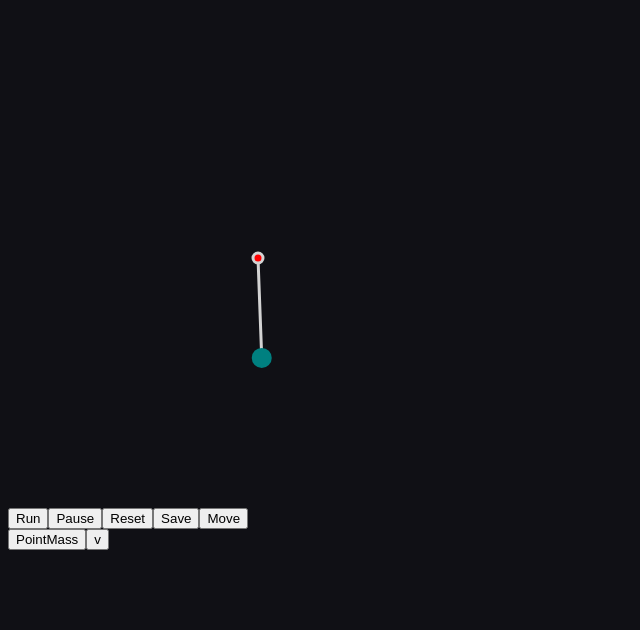
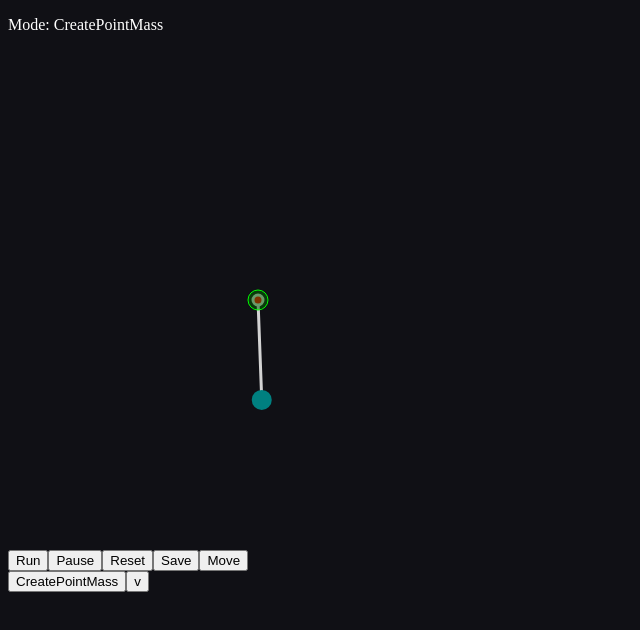
Before and after one commit to sokmontrey/dynamical-js, a React (Vite) app: page / in a window 1280 px wide. Shown: the top 630 px of the page, without its empty margins (0-640 px from the left). Built offline with nearby package versions, Linux system fonts and the light colour scheme.

Commit message:
refactor mode switching mechanism
- Add observer for listening to mode changes
- Use a more general enum for mode type
- Add a simple mode indicator in App.tsx

```diff
--- a/src/App.tsx
+++ b/src/App.tsx
@@ -1,12 +1,13 @@
 import {useEffect, useState} from "react";
 import Editor from "./core/Editor.ts";
 import Vec2 from "./utils/Vector.ts";
-import {CreateMode} from "./mode/ModeManager.ts";
 import SelectButton from "./ui-components/SelectButton.tsx";
+import {ModeType} from "./mode/ModeManager.ts";
 import {PhysicBodyType} from "./core-physic/PhysicBody.ts";
 import PhysicBodyState from "./core/PhysicBodyState.ts";
 
 export default function App() {
+	const [mode, setMode] = useState<ModeType | null>(null);
 	const [editor_ref, setEditorRef] = useState<Editor | null>(null);
 
 	const state: PhysicBodyState = {
@@ -32,10 +33,12 @@ export default function App() {
 		const editor = new Editor('canvas-container', state);
 		editor.start();
 		setEditorRef(editor);
+		editor.getModeManager().onModeChange((mode: ModeType) => setMode(mode));
 		return () => { editor.pause(); }
 	}, []);
 
 	return (<>
+		<p style={{color: "white"}}>Mode: {mode ?? "None"}</p>
 		<div id='canvas-container' style={{width: "500px", height: "500px"}}></div>
 		<button onClick={() => editor_ref?.start()}>Run</button>
 		<button onClick={() => editor_ref?.pause()}>Pause</button>
@@ -44,8 +47,8 @@ export default function App() {
 		<button onClick={() => editor_ref?.getModeManager().toMoveMode()}>
 			Move
 		</button>
-		<SelectButton options={Object.values(CreateMode)}
-					  onSelect={(mode: CreateMode) => editor_ref?.getModeManager().toCreateMode(mode)}
+		<SelectButton options={editor_ref?.getModeManager().getCreateModeTypes() ?? []}
+					  onSelect={(mode: ModeType) => editor_ref?.getModeManager().toCreateMode(mode)}
 		></SelectButton>
 	</>);
 }
--- a/src/mode/ModeManager.ts
+++ b/src/mode/ModeManager.ts
@@ -4,28 +4,30 @@ import MoveMode from "./MoveMode.ts";
 import Mode from "./Mode.ts";
 import Editor, {MouseButton} from "../core/Editor.ts";
 
-export enum CreateMode {
-    POINTMASS = "PointMass",
-    RIGID_CONSTRAINT = "RigidConstraint",
+export enum ModeType {
+    MOVE = "Move",
+    CREATE_POINTMASS = "CreatePointMass",
+    CREATE_RIGID_CONSTRAINT = "CreateRigidConstraint",
 }
 
 export default class ModeManager {
+    private current_mode_type!: ModeType;
     private current_mode!: Mode;
     private readonly editor: Editor;
+    private on_mode_change: (mode: ModeType) => void = () => {};
 
     constructor(editor: Editor) {
         this.editor = editor;
         this.toMoveMode();
-        // this.toCreateMode(CreateMode.POINTMASS);
     }
 
-    public toCreateMode(create_mode: CreateMode) {
+    public toCreateMode(create_mode: ModeType) {
         switch (create_mode) {
-            case CreateMode.POINTMASS:
-                this.toMode(new CreatePointMassMode());
+            case ModeType.CREATE_POINTMASS:
+                this.toMode(new CreatePointMassMode(), ModeType.CREATE_POINTMASS);
                 break;
-            case CreateMode.RIGID_CONSTRAINT:
-                this.toMode(new CreateRigidConstraintMode());
+            case ModeType.CREATE_RIGID_CONSTRAINT:
+                this.toMode(new CreateRigidConstraintMode(), ModeType.CREATE_RIGID_CONSTRAINT);
                 break;
             default:
                 throw new Error("Invalid create mode");
@@ -33,13 +35,15 @@ export default class ModeManager {
     }
 
     public toMoveMode() {
-        this.toMode(new MoveMode());
+        this.toMode(new MoveMode(), ModeType.MOVE);
     }
 
-    public toMode(mode: Mode) {
+    public toMode(mode: Mode, mode_type: ModeType) {
         this.current_mode = mode;
+        this.current_mode_type = mode_type;
         this.current_mode.setModeManager(this);
         this.current_mode.setEditor(this.editor);
+        this.on_mode_change?.(mode_type);
     }
 
     public onMouseMove() {
@@ -62,6 +66,18 @@ export default class ModeManager {
         return this.current_mode;
     }
 
+    public getCurrentModeType(): ModeType {
+        return this.current_mode_type;
+    }
+
+    public getCreateModeTypes(): ModeType[] {
+        return [ModeType.CREATE_POINTMASS, ModeType.CREATE_RIGID_CONSTRAINT];
+    }
+
+    public onModeChange(callback: (mode: ModeType) => void) {
+        this.on_mode_change = callback;
+    }
+
     reset() {
         this.toMoveMode();
     }
--- a/src/ui-components/SelectButton.tsx
+++ b/src/ui-components/SelectButton.tsx
@@ -1,4 +1,4 @@
-import { useState } from "react";
+import { useState, useEffect } from "react";
 
 export interface SelectButtonProps<T> {
     options: T[];
@@ -6,15 +6,24 @@ export interface SelectButtonProps<T> {
 }
 
 export default function SelectButton<T>({ options, onSelect }: SelectButtonProps<T>) {
-    const [selectedOption, setSelectedOption] = useState<T>(options[0]);
+    const [selectedOption, setSelectedOption] = useState<T | null>(null);
     const [showDropdown, setShowDropdown] = useState(false);
 
+    useEffect(() => {
+        if (options.length > 0 && selectedOption === null) {
+            setSelectedOption(options[0]);
+            onSelect(options[0]);
+        }
+    }, [options, selectedOption, onSelect]);
+
     const handleButtonClick = () => {
-        onSelect(selectedOption);
+        if (selectedOption !== null) {
+            onSelect(selectedOption);
+        }
     };
 
-    const handleDropdownToggle = (e: Event) => {
-        e.stopPropagation(); // Prevent the button click from firing
+    const handleDropdownToggle = (e: React.MouseEvent<HTMLButtonElement>) => {
+        e.stopPropagation();
         setShowDropdown(prev => !prev);
     };
 
@@ -27,13 +36,13 @@ export default function SelectButton<T>({ options, onSelect }: SelectButtonProps
     return (
         <div>
             <button onClick={handleButtonClick}>
-                {selectedOption?.toString()}
+                {selectedOption?.toString() ?? 'Select...'}
             </button>
             <button onClick={handleDropdownToggle}> v </button>
             {showDropdown && <div>
                 {options.map((option, i: number) =>
                     <div key={i} onClick={() => handleOptionSelect(option)}
-                         style={{ // TODO: use css for this
+                         style={{
                          padding: "8px 16px",
                          cursor: "pointer",
                          backgroundColor: option === selectedOption ? "#f0f0f0" : "white"
```
